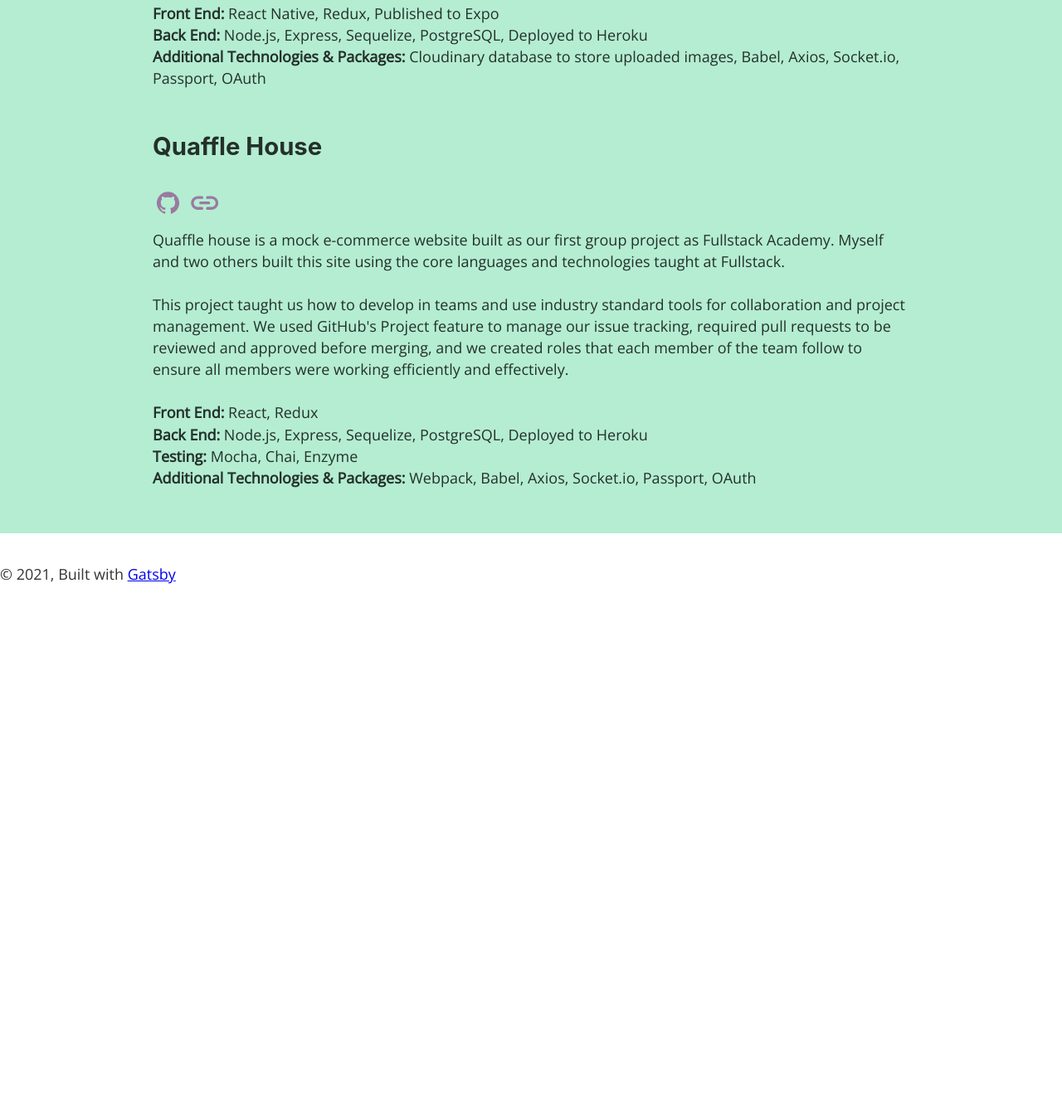
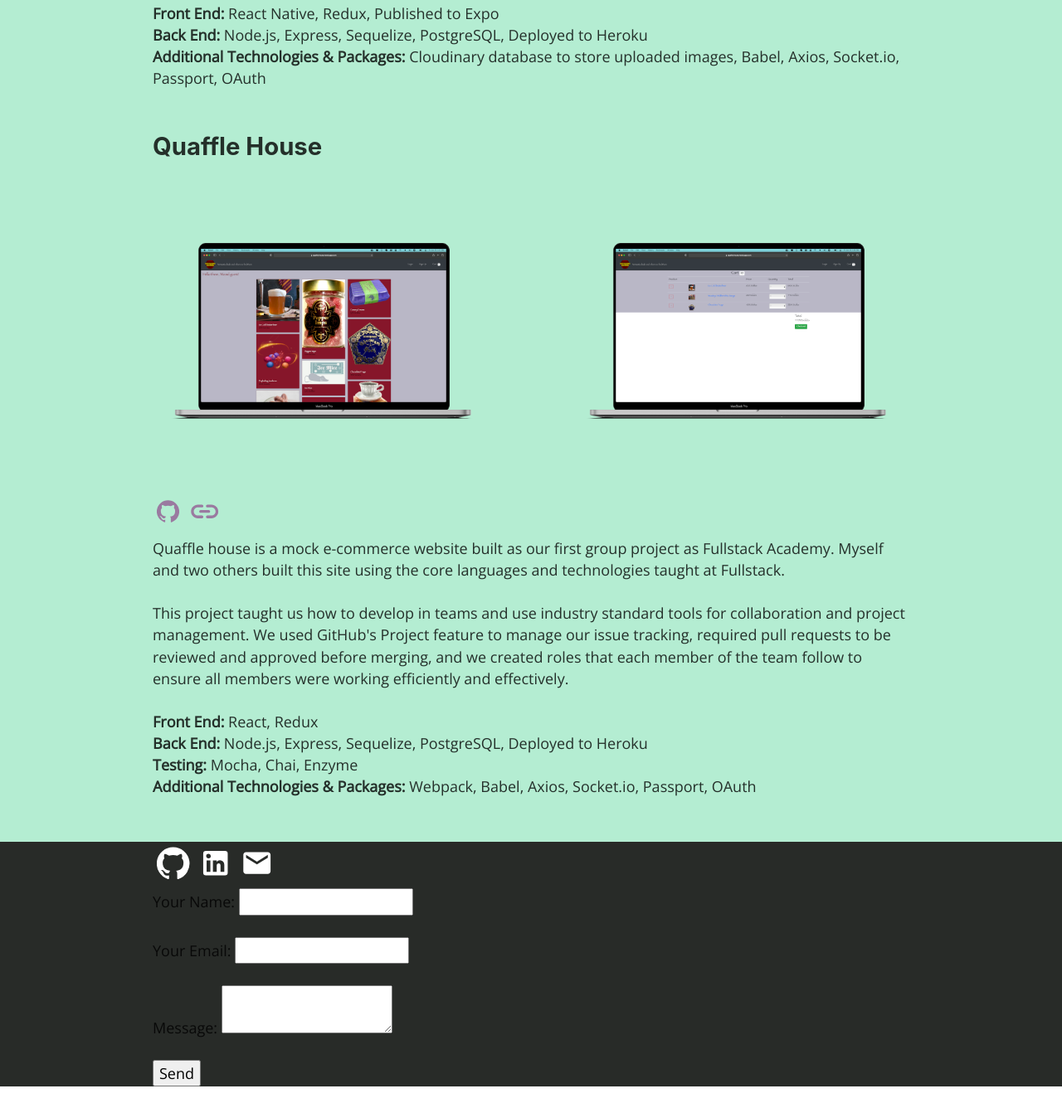
Before and after one commit to xanderbakx/portfolio, a Gatsby site: page / in a window 1280 px wide. Shown: the part 2486-3822 px from the top of the page at 83% size. Before the commit the page ends 3191 px from the top, so only its background shows below. Built offline with nearby package versions, Linux system fonts and the light colour scheme; Gatsby itself is replaced by a stand-in of ours.

Commit message:
feat: add netlify form submission (TEST)

```diff
--- /dev/null
+++ b/src/components/footer.js
@@ -0,0 +1,112 @@
+import React from "react"
+import { Container } from "@material-ui/core"
+import EmailIcon from "@material-ui/icons/Email"
+import LinkedInIcon from "@material-ui/icons/LinkedIn"
+import GitHubIcon from "@material-ui/icons/GitHub"
+
+import style from "../styles/footer.module.css"
+
+const encode = data => {
+  return Object.keys(data)
+    .map(key => encodeURIComponent(key) + "=" + encodeURIComponent(data[key]))
+    .join("&")
+}
+
+const Footer = () => {
+  const iconColor = "#fff"
+
+  const [state, setState] = React.useState({})
+
+  const handleChange = e => {
+    setState({ ...state, [e.target.name]: e.target.value })
+  }
+
+  const handleSubmit = e => {
+    e.preventDefault()
+    const form = e.target
+    fetch("/", {
+      method: "POST",
+      headers: { "Content-Type": "application/x-www-form-urlencoded" },
+      body: encode({
+        "form-name": form.getAttribute("name"),
+        ...state,
+      }),
+    })
+  }
+  return (
+    <div className={style.section}>
+      <Container maxWidth="md">
+        <div className={style.linkIcons}>
+          <a
+            className={style.icon}
+            href="https://github.com/xanderbakx"
+            target="_blank"
+            rel="noreferrer"
+          >
+            <GitHubIcon fontSize="large" htmlColor={iconColor}>
+              Github
+            </GitHubIcon>
+          </a>
+          <a
+            className={style.icon}
+            href="https://www.linkedin.com/in/xander-bakx/"
+            target="_blank"
+            rel="noreferrer"
+          >
+            <LinkedInIcon fontSize="large" htmlColor={iconColor}>
+              Github
+            </LinkedInIcon>
+          </a>
+          <a
+            className={style.icon}
+            href="mailto:xanderbakx@gmail.com"
+            target="_blank"
+            rel="noreferrer"
+          >
+            <EmailIcon fontSize="large" htmlColor={iconColor}>
+              Github
+            </EmailIcon>
+          </a>
+        </div>
+        {/* FORM */}
+        <form
+          name="contact"
+          method="POST"
+          data-netlify="true"
+          data-netlify-honeypot="bot-field"
+          onSubmit={handleSubmit}
+        >
+          <input type="hidden" name="form-name" value="contact" />
+          <p hidden>
+            <label>
+              Don’t fill this out:{" "}
+              <input name="bot-field" onChange={handleChange} />
+            </label>
+          </p>
+          <p>
+            <label>
+              Your Name:{" "}
+              <input type="text" name="name" onChange={handleChange} />
+            </label>
+          </p>
+          <p>
+            <label>
+              Your Email:{" "}
+              <input type="email" name="email" onChange={handleChange} />
+            </label>
+          </p>
+          <p>
+            <label>
+              Message: <textarea name="message" onChange={handleChange} />
+            </label>
+          </p>
+          <p>
+            <button type="submit">Send</button>
+          </p>
+        </form>
+      </Container>
+    </div>
+  )
+}
+
+export default Footer
--- a/src/components/layout.js
+++ b/src/components/layout.js
@@ -13,7 +13,7 @@ const Layout = ({ children }) => {
       <Header />
       <div>
         <main>{children}</main>
-        <footer
+        {/* <footer
           style={{
             marginTop: `2rem`,
           }}
@@ -21,7 +21,7 @@ const Layout = ({ children }) => {
           © {new Date().getFullYear()}, Built with
           {` `}
           <a href="https://www.gatsbyjs.com">Gatsby</a>
-        </footer>
+        </footer> */}
       </div>
     </>
   )
--- a/src/components/projects.js
+++ b/src/components/projects.js
@@ -7,6 +7,8 @@ import LinkIcon from "@material-ui/icons/LinkRounded"
 import Cooked1 from "../images/cooked1.png"
 import Cooked2 from "../images/cooked2.png"
 import Cooked3 from "../images/cooked3.png"
+import Quaffle1 from "../images/quaffle1.png"
+import Quaffle2 from "../images/quaffle2.png"
 
 import style from "../styles/projects.module.css"
 
@@ -19,20 +21,20 @@ const Projects = () => {
 
         {/* Cook'd */}
         <h2>Cook'd</h2>
-        <div className={style.cookedImages}>
+        <div className={style.mockupImages}>
           <img
             src={Cooked1}
-            className={style.phoneImg}
+            className={style.cookedPhoneImg}
             alt="Cooked Screenshot 1"
           />
           <img
             src={Cooked2}
-            className={style.phoneImg}
+            className={style.cookedPhoneImg}
             alt="Cooked Screenshot 2"
           />
           <img
             src={Cooked3}
-            className={style.phoneImg}
+            className={style.cookedPhoneImg}
             alt="Cooked Screenshot 3"
           />
         </div>
@@ -90,6 +92,18 @@ const Projects = () => {
 
         {/* Quaffle House */}
         <h2>Quaffle House</h2>
+        <div className={style.mockupImages}>
+          <img
+            src={Quaffle1}
+            className={style.quaffleMacImg}
+            alt="Cooked Screenshot 1"
+          />
+          <img
+            src={Quaffle2}
+            className={style.quaffleMacImg}
+            alt="Cooked Screenshot 2"
+          />
+        </div>
         <div className={style.linkIcons}>
           <a
             className={style.icon}
--- a/src/pages/index.js
+++ b/src/pages/index.js
@@ -4,6 +4,7 @@ import SEO from "../components/seo"
 import Intro from "../components/intro"
 import Skills from "../components/skills"
 import Projects from "../components/projects"
+import Footer from "../components/footer"
 
 const IndexPage = () => (
   <Layout>
@@ -11,6 +12,7 @@ const IndexPage = () => (
     <Intro />
     <Skills />
     <Projects />
+    <Footer />
   </Layout>
 )
 
--- /dev/null
+++ b/src/styles/footer.module.css
@@ -0,0 +1,14 @@
+.section {
+  background-color: #282b28;
+}
+
+.linkIcons {
+  display: inline-flex;
+  align-self: center;
+  align-items: center;
+  align-content: center;
+}
+
+.icon {
+  padding: 0.3rem;
+}
--- a/src/styles/projects.module.css
+++ b/src/styles/projects.module.css
@@ -26,12 +26,17 @@
   text-align: center;
 }
 
-.cookedImages {
+.mockupImages {
   display: flex;
+  justify-content: center;
 }
 
-.phoneImg {
+.cookedPhoneImg {
   max-width: 300px;
+}
+
+.quaffleMacImg {
+  max-width: 500px;
 }
 
 .techWrapper {
```
Also changed, not shown: src/images/quaffle1.png (added), src/images/quaffle2.png (added).
